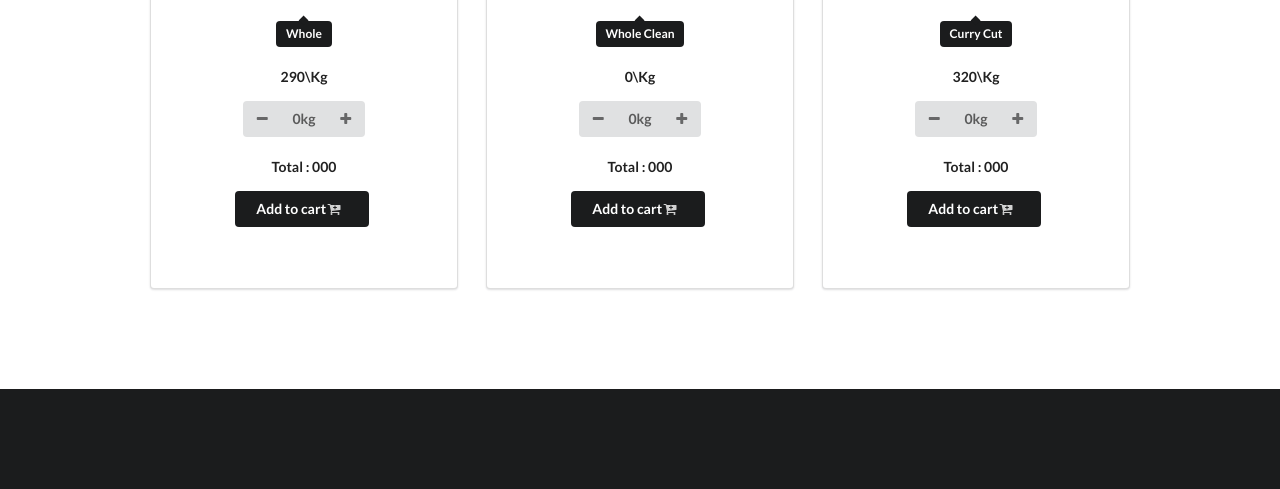
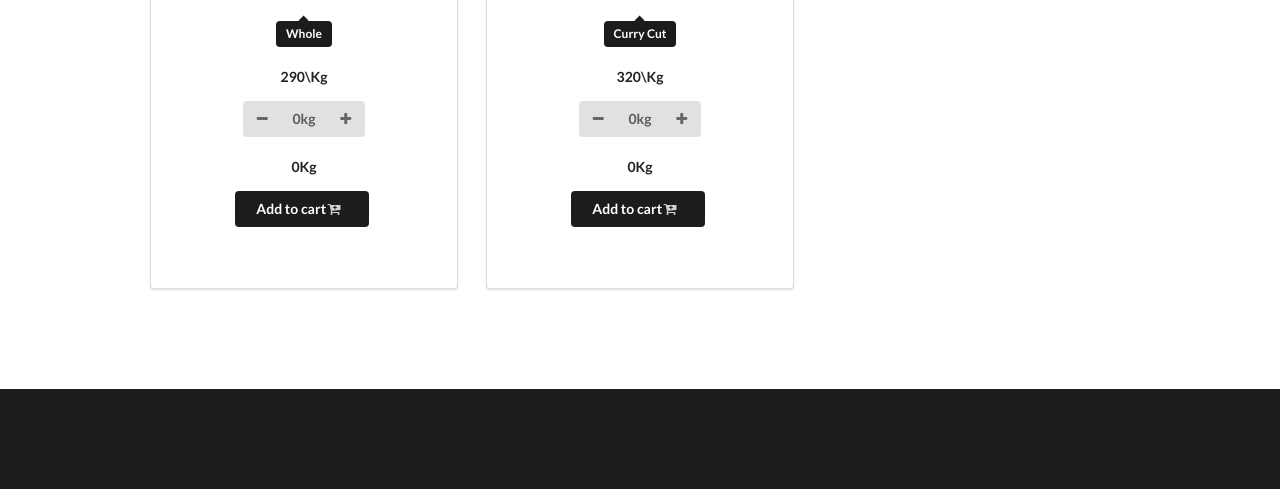
Before and after one commit to ViveK05KV/FishMarket, a Django app: page /fish/one/3 in a window 1280 px wide. Shown: the part 841-1330 px from the top of the page. Run offline with Django 3.2, Linux system fonts and the light colour scheme; data comes from the database, SQL or seed files in the repository; both versions use the stored data as it was after the commit; some libraries are stand-ins or nearby versions.

Commit message:
rate and grant total fixed

```diff
--- a/farmers_market/assets/js/counter.js
+++ b/farmers_market/assets/js/counter.js
@@ -1,8 +1,11 @@
 $(document).ready(function(){
   // Set counter default to zero
-  var whole_counter = 0
-  var clean_counter = 0
-  var cut_counter = 0
+  var whole_counter = 0;
+  var clean_counter = 0;
+  var cut_counter = 0;
+  var wrate = $("#w_rate").text();
+  var ccrate = $("#cc_rate").text();
+  var clrate = $("#cl_rate").text();
 
   // Display total
   $("#whole_counter").text(whole_counter+"kg");
@@ -15,6 +18,7 @@ $(document).ready(function(){
     whole_counter = whole_counter + 1;
   	// Display total
   	$("#whole_counter").text(whole_counter+"kg");
+    $("#w_value").text(wrate*whole_counter+"kg");
   });
 
   $("#clean_add").click(function(){
@@ -22,6 +26,7 @@ $(document).ready(function(){
     clean_counter = clean_counter + 1;
     // Display total
     $("#clean_counter").text(clean_counter+"kg");
+    $("#cl_value").text(clrate*clean_counter+"kg");
   });
 
   $("#cut_add").click(function(){
@@ -29,6 +34,7 @@ $(document).ready(function(){
     cut_counter = cut_counter + 1;
     // Display total
     $("#cut_counter").text(cut_counter+"kg");
+    $("#cc_value").text(ccrate*cut_counter+"kg");
   });
 
   //Subtract
@@ -39,6 +45,7 @@ $(document).ready(function(){
     else {
       whole_counter = whole_counter - 1;
       $("#whole_counter").text(whole_counter+"kg");
+      $("#w_value").text(wrate*whole_counter+"kg");
     }
 
   });
@@ -49,6 +56,7 @@ $(document).ready(function(){
     else {
       clean_counter = clean_counter - 1;
       $("#clean_counter").text(clean_counter+"kg");
+      $("#cl_value").text(clrate*clean_counter+"kg");
     }
 
   });
@@ -59,6 +67,7 @@ $(document).ready(function(){
     else {
       cut_counter = cut_counter - 1;
       $("#cut_counter").text(cut_counter+"kg");
+      $("#cc_value").text(ccrate*cut_counter+"kg");
     }
 
   });
--- a/farmers_market/fish_market/templates/fish_market/afish.html
+++ b/farmers_market/fish_market/templates/fish_market/afish.html
@@ -66,6 +66,7 @@
     </div>
     <div id="fish_cut" align="center">
       <div class="ui three column grid">
+        {% if rate.wrate != 0 %}
           <div class="column">
             <div class="ui segment">
               <div class="type">
@@ -74,7 +75,7 @@
                   Whole
                 </div><br>
                 <p class="fish_rate">
-                {{ rate.wrate }}\Kg
+                  <label id="w_rate">{{ rate.wrate }}</label>\Kg
                 </p>
                 <div class="ui icon buttons">
                   <button class="ui button" id="whole_subtract">
@@ -87,7 +88,7 @@
                   </button>
                 </div>
                 <p class="fish_rate">
-                Total : 000
+                  <label id="w_value" >0Kg</label>
                 </p>
                 <button class="ui black button">Add to cart
                   <i class="add to cart icon"></i>
@@ -95,6 +96,8 @@
               </div>
             </div>
           </div>
+        {% endif %}
+        {% if rate.clrate != 0 %}
           <div class="column">
             <div class="ui segment">
               <div class="type">
@@ -103,7 +106,7 @@
                   Whole Clean
                 </div><br>
                 <p class="fish_rate">
-                {{ rate.clrate }}\Kg
+                  <label id="cl_rate">{{ rate.clrate }}</label>\Kg
                 </p>
                 <div class="ui icon buttons">
                   <button class="ui button" id="clean_subtract">
@@ -116,7 +119,7 @@
                   </button>
                 </div>
                 <p class="fish_rate">
-                Total : 000
+                  <label id="cl_value" >0Kg</label>
                 </p>
                 <button class="ui black button">Add to cart
                   <i class="add to cart icon"></i>
@@ -124,7 +127,8 @@
               </div>
             </div>
           </div>
-
+        {% endif %}
+        {% if rate.ccrate != 0 %}
           <div class="column">
             <div class="ui segment">
               <div class="type">
@@ -133,7 +137,7 @@
                   Curry Cut
                 </div><br>
                 <p class="fish_rate">
-                {{ rate.ccrate }}\Kg
+                  <label id="cc_rate">{{ rate.ccrate }}</label>\Kg
                 </p>
                 <div class="ui icon buttons">
                   <button class="ui button" id="cut_subtract">
@@ -146,7 +150,7 @@
                   </button>
                 </div>
                 <p class="fish_rate">
-                Total : 000
+                  <label id="cc_value" >0Kg</label>
                 </p>
                 <button class="ui black button">Add to cart
                   <i class="add to cart icon"></i>
@@ -154,6 +158,7 @@
               </div>
             </div>
           </div>
+        {% endif %}
       </div>
     </div>
   </div>
```
Also changed, not shown: farmers_market/db.sqlite3. Lines whose indentation alone changed are shown as unchanged.
